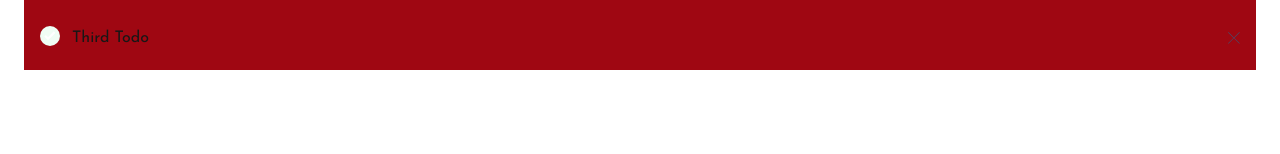
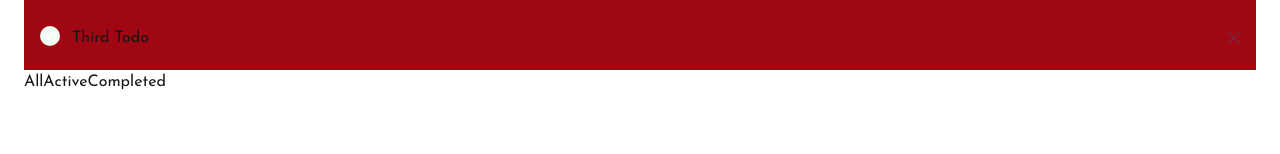
Before and after one commit to 11amanraj/to-do-latest, a Next.js app: page / in a window 1280 px wide. Shown: the part 146-300 px from the top of the page. Built offline with nearby package versions, Linux system fonts and the light colour scheme.

Commit message:
Added functionality to filter todos

```diff
--- a/app/page.tsx
+++ b/app/page.tsx
@@ -1,6 +1,6 @@
 'use client'
 
-import { useState, useRef } from "react";
+import { useState, useRef, useEffect } from "react";
 import Image from "next/image";
 
 interface todo {
@@ -8,6 +8,8 @@ interface todo {
   text: string,
   completed: boolean,
 }
+
+type FilterOptions = "all" | "active" | "completed";
 
 export default function Home() {
   const inputRef = useRef<HTMLInputElement>(null)
@@ -28,6 +30,22 @@ export default function Home() {
       completed: false
     }
   ])
+  const [isShowing, setIsShowing] = useState<FilterOptions>('all')
+  const [filteredTodos, setFilteredTodos] = useState<todo[]>([])
+
+  useEffect(() => {
+    let filteredTodos: todo[] = []
+    if (isShowing == 'all') {
+      filteredTodos = [...todos]
+    } else if (isShowing == 'active') {
+      const newTodos = todos.filter(todo => !todo.completed)
+      filteredTodos = [...newTodos]
+    } else {
+      const newTodos = todos.filter(todo => todo.completed)
+      filteredTodos = [...newTodos]
+    }
+    setFilteredTodos(filteredTodos);
+  }, [isShowing, todos])
 
   const addTodoHandler = (e: React.FormEvent<HTMLFormElement>) => {
     e.preventDefault()
@@ -62,7 +80,7 @@ export default function Home() {
         <input ref={inputRef} type="text" placeholder="Create a new todo..."/>
       </form>
       <ul>
-        {todos.map(todo => {
+        {filteredTodos.map(todo => {
           return (
             <li className="flex gap-3 px-4 py-5 text-3 bg-red-800" key={todo.id}>
               <button className="w-5 h-5 rounded-full bg-green-50 flex justify-center items-center"><Image onClick={() => completeTodoHandler(todo.id)} src="/icon-check.svg" alt="check" width='12' height='12'/></button>
@@ -72,6 +90,11 @@ export default function Home() {
           )
         })}
       </ul>
+      <div className="filter">
+        <button onClick={() => setIsShowing('all')}>All</button>
+        <button onClick={() => setIsShowing('active')}>Active</button>
+        <button onClick={() => setIsShowing('completed')}>Completed</button>
+      </div>
     </div>
   );
 }
```
